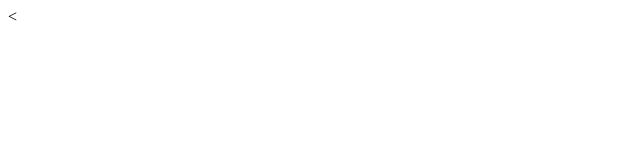
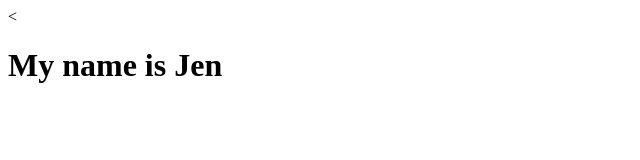
Before and after one commit to jen-ip/personalSite, a plain HTML site: page index.html in a window 1280 px wide. Shown: the whole page, without its empty margins (0-640 px from the left). Drawn offline with Linux system fonts and the light colour scheme.

Commit message:
Added heading

```diff
--- a/index.html
+++ b/index.html
@@ -5,6 +5,6 @@
 		<title> Welcome to my Personal Site </title>
 	</head>
 	<body>
-
+		<h1> My name is Jen </h1>
 	</body>
 	</html>
```
